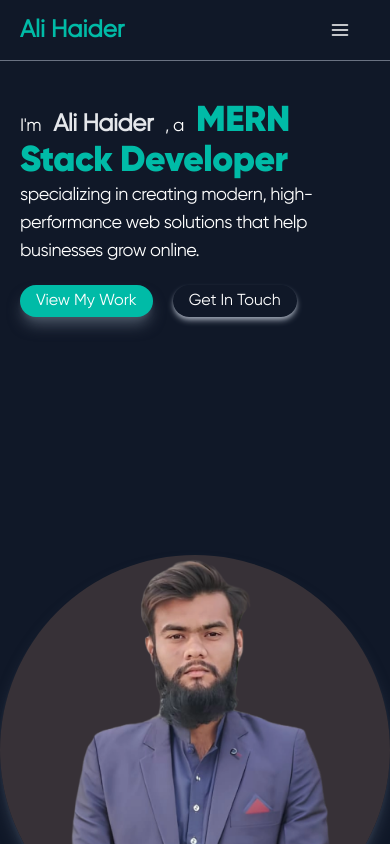
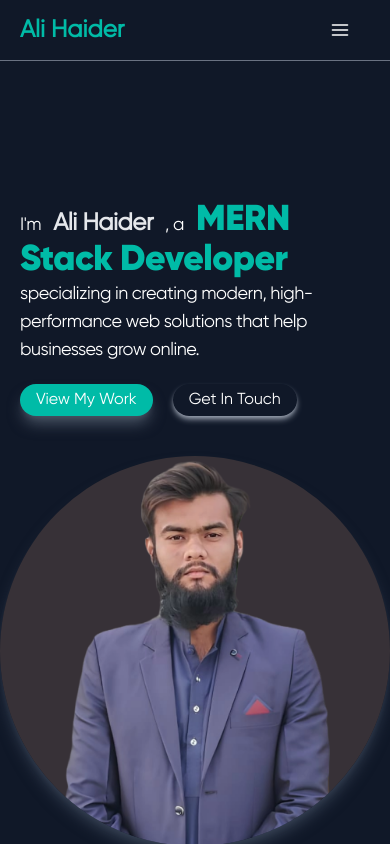
Before and after one commit to alih295/portfoliosite, a React (Vite) app: page / in a window 390 px wide. Built offline with nearby package versions, Linux system fonts and the light colour scheme.

Commit message:
Fix alignment of justify-center class in HerSection

```diff
--- a/src/Components/HerSection.jsx
+++ b/src/Components/HerSection.jsx
@@ -3,7 +3,7 @@ import { Link } from 'react-router-dom'
 
 function HerSection() {
    return (
-      <div className='w-full lg:gap-0 h-screen  gap-10 z-10 relative lg:px-10 lg:mt-40  flex  lg:flex-row flex-col items-center justify-between lg:justify-center mt-10 font-[myFont]'>
+      <div className='w-full lg:gap-0 h-screen  gap-10 z-10 relative lg:px-10 lg:mt-40  flex  lg:flex-row flex-col items-center justify-center lg:justify-center mt-10 font-[myFont]'>
          <div className='lg:w-[50vw] w-full lg:h-[500px]  px-5 rounded-lg flex items-start justify-center flex-col'>
             <p className='lg:text-2xl text-lg tracking-tight lg:leading-[3.5vw] '>
                I'm <span className='lg:text-[3vw] text-2xl font-bold  m-2 font-[myFont] text-gray-200  '> Ali Haider</span> , a <span className='lg:text-[3vw] text-4xl strokedText m-2 font-[myfont2] text-teal-500 lg:text-transparent  '> MERN Stack Developer</span>   specializing in creating modern, high-performance web solutions that help businesses grow online.
```
